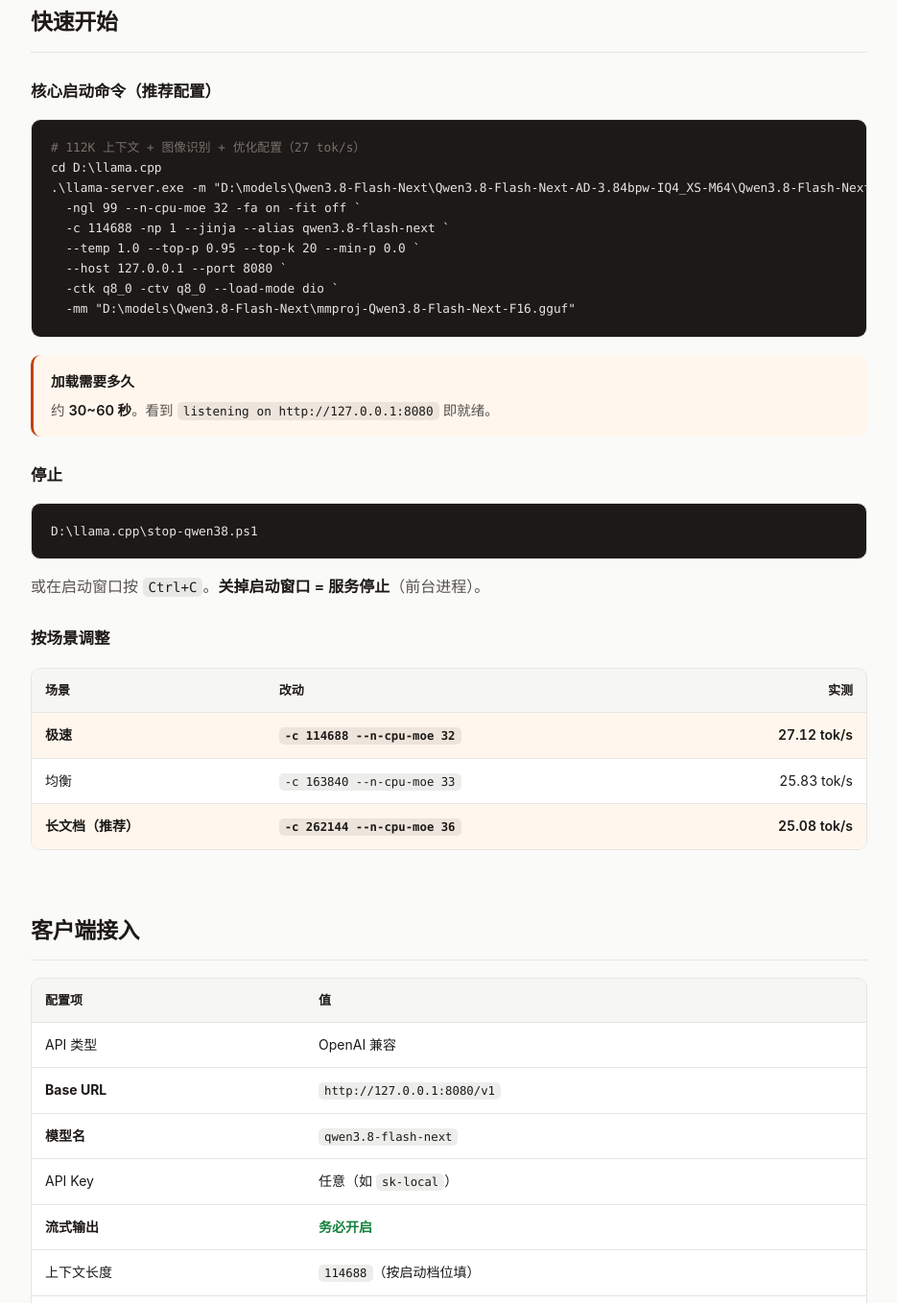
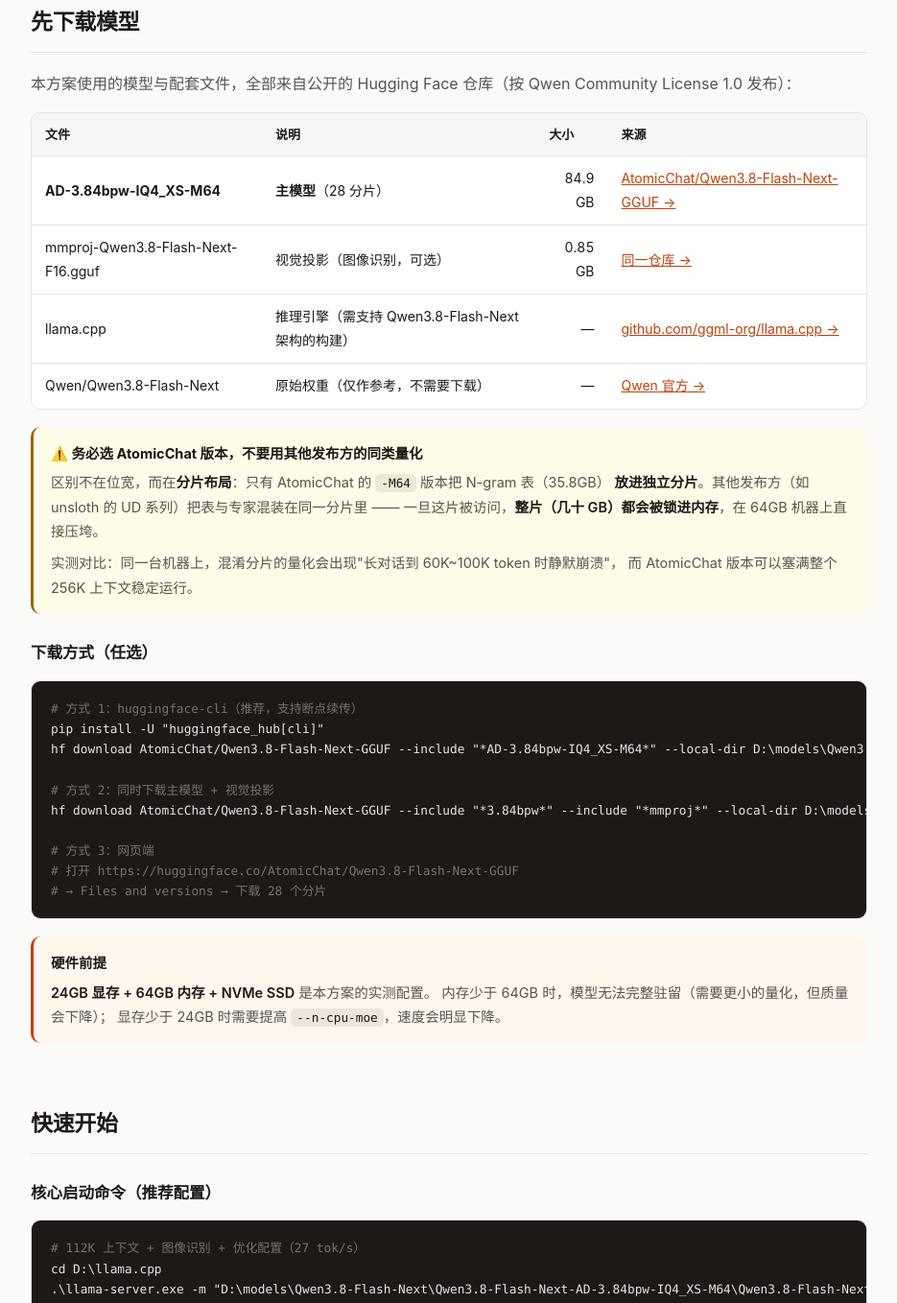
Before and after one commit to lifeidle/qwen3.8-flash-next-5090-laptop-256k, a plain HTML site: page index.html in a window 1280 px wide. Shown: the part 1442-2800 px from the top of the page at 96% size, without its empty margins (172-1107 px from the left). Drawn offline with Linux system fonts and the light colour scheme.

Commit message:
Add model download section + nav link

```diff
--- a/index.html
+++ b/index.html
@@ -90,6 +90,7 @@
   <div class="nav-inner">
     <div class="nav-brand">Qwen3.8-Flash-Next <span>· 本地部署</span></div>
     <div class="nav-links">
+      <a href="#download">下载模型</a>
       <a href="#arch">架构</a>
       <a href="#start">快速开始</a>
       <a href="#client">客户端</a>
@@ -145,6 +146,77 @@
   <div class="callout c-warn">
     <div class="t">这不是配置问题</div>
     <p>在"模型 79GB &gt; 显存 24GB"的前提下，GPU 等待 CPU 是物理必然。<strong>增加内存解决不了</strong>（瓶颈是显存容量），唯一办法是换更大显存的显卡。</p>
+  </div>
+</section>
+
+<section id="download">
+  <h2>先下载模型</h2>
+  <p>本方案使用的模型与配套文件，全部来自公开的 Hugging Face 仓库（按 Qwen Community License 1.0 发布）：</p>
+
+  <div class="tw">
+    <table>
+      <thead><tr><th>文件</th><th>说明</th><th>大小</th><th>来源</th></tr></thead>
+      <tbody>
+        <tr>
+          <td><strong>AD-3.84bpw-IQ4_XS-M64</strong></td>
+          <td><strong>主模型</strong>（28 分片）</td>
+          <td class="num">84.9 GB</td>
+          <td><a href="https://huggingface.co/AtomicChat/Qwen3.8-Flash-Next-GGUF" target="_blank" rel="noopener">AtomicChat/Qwen3.8-Flash-Next-GGUF →</a></td>
+        </tr>
+        <tr>
+          <td>mmproj-Qwen3.8-Flash-Next-F16.gguf</td>
+          <td>视觉投影（图像识别，可选）</td>
+          <td class="num">0.85 GB</td>
+          <td><a href="https://huggingface.co/AtomicChat/Qwen3.8-Flash-Next-GGUF" target="_blank" rel="noopener">同一仓库 →</a></td>
+        </tr>
+        <tr>
+          <td>llama.cpp</td>
+          <td>推理引擎（需支持 Qwen3.8-Flash-Next 架构的构建）</td>
+          <td class="num">—</td>
+          <td><a href="https://github.com/ggml-org/llama.cpp" target="_blank" rel="noopener">github.com/ggml-org/llama.cpp →</a></td>
+        </tr>
+        <tr>
+          <td>Qwen/Qwen3.8-Flash-Next</td>
+          <td>原始权重（仅作参考，不需要下载）</td>
+          <td class="num">—</td>
+          <td><a href="https://huggingface.co/Qwen/Qwen3.8-Flash-Next" target="_blank" rel="noopener">Qwen 官方 →</a></td>
+        </tr>
+      </tbody>
+    </table>
+  </div>
+
+  <div class="callout c-warn">
+    <div class="t">⚠️ 务必选 AtomicChat 版本，不要用其他发布方的同类量化</div>
+    <p>
+      区别不在位宽，而在<strong>分片布局</strong>：只有 AtomicChat 的 <code>-M64</code> 版本把 N-gram 表（35.8GB）
+      <strong>放进独立分片</strong>。其他发布方（如 unsloth 的 UD 系列）把表与专家混装在同一分片里 ——
+      一旦这片被访问，<strong>整片（几十 GB）都会被锁进内存</strong>，在 64GB 机器上直接压垮。
+    </p>
+    <p>
+      实测对比：同一台机器上，混淆分片的量化会出现"长对话到 60K~100K token 时静默崩溃"，
+      而 AtomicChat 版本可以塞满整个 256K 上下文稳定运行。
+    </p>
+  </div>
+
+  <h3>下载方式（任选）</h3>
+  <pre><span class="cm"># 方式 1：huggingface-cli（推荐，支持断点续传）</span>
+pip install -U "huggingface_hub[cli]"
+hf download AtomicChat/Qwen3.8-Flash-Next-GGUF --include "*AD-3.84bpw-IQ4_XS-M64*" --local-dir D:\models\Qwen3.8-Flash-Next
+
+<span class="cm"># 方式 2：同时下载主模型 + 视觉投影</span>
+hf download AtomicChat/Qwen3.8-Flash-Next-GGUF --include "*3.84bpw*" --include "*mmproj*" --local-dir D:\models\Qwen3.8-Flash-Next
+
+<span class="cm"># 方式 3：网页端</span>
+<span class="cm"># 打开 https://huggingface.co/AtomicChat/Qwen3.8-Flash-Next-GGUF</span>
+<span class="cm"># → Files and versions → 下载 28 个分片</span></pre>
+
+  <div class="callout c-info">
+    <div class="t">硬件前提</div>
+    <p>
+      <strong>24GB 显存 + 64GB 内存 + NVMe SSD</strong> 是本方案的实测配置。
+      内存少于 64GB 时，模型无法完整驻留（需要更小的量化，但质量会下降）；
+      显存少于 24GB 时需要提高 <code>--n-cpu-moe</code>，速度会明显下降。
+    </p>
   </div>
 </section>
 
```
